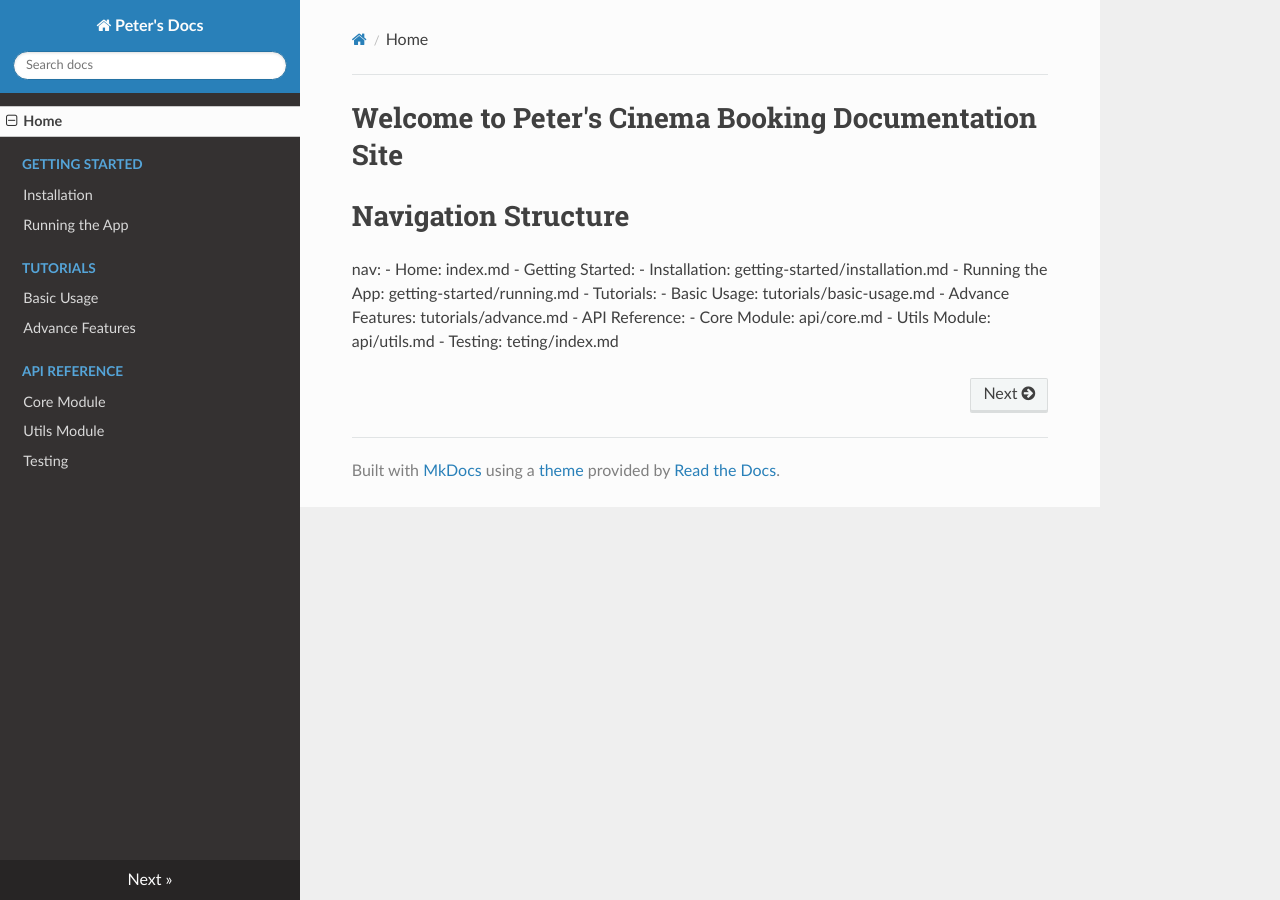
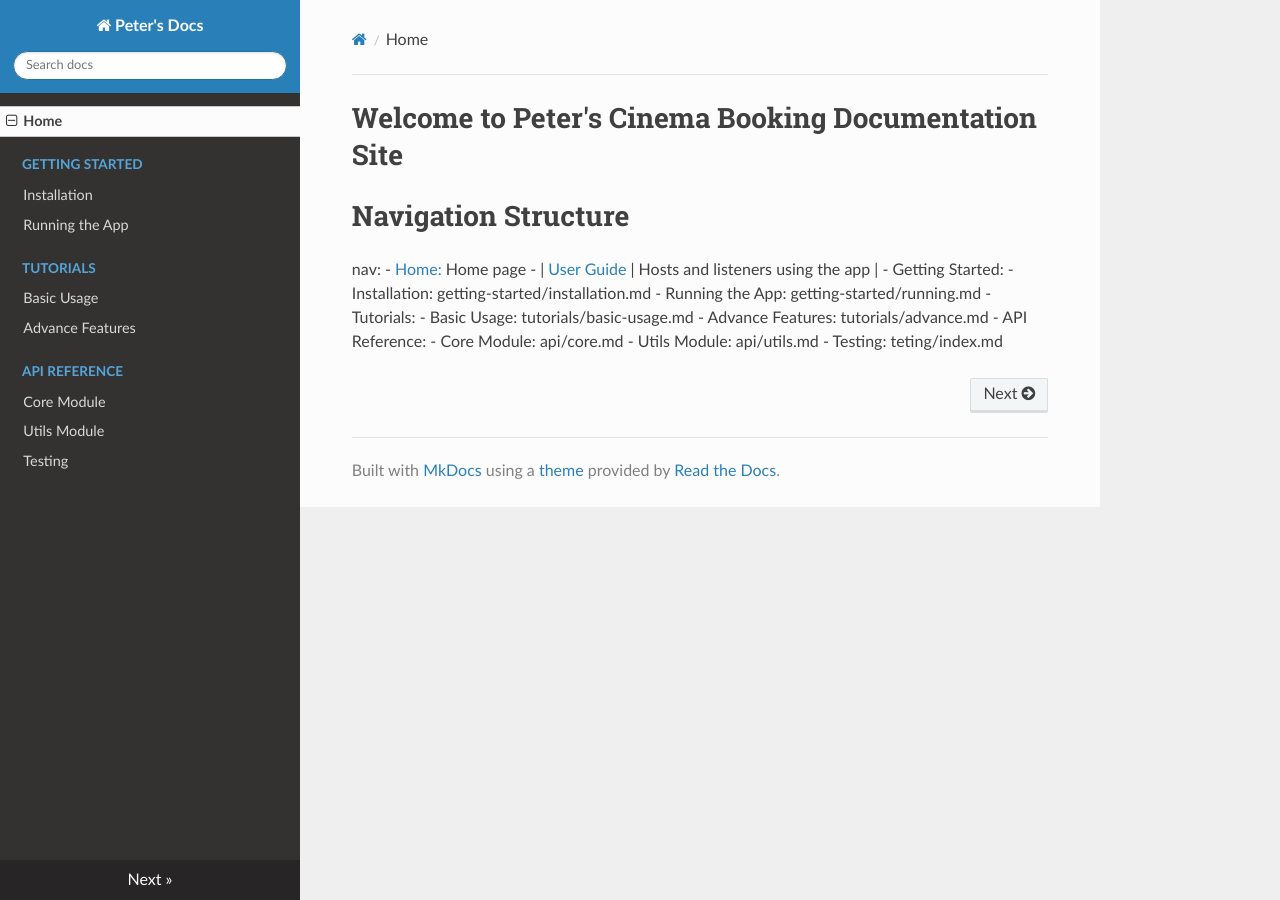
Before and after one commit to goslingp/lab_4_cinema_booking, an MkDocs documentation site: the page built from docs/index.md, in a window 1280 px wide. Built offline with MkDocs 1.6.1, drawn with Linux system fonts in a browser that asks for light colours; nearby versions of some CDN libraries.

Commit message:
Update navigation structure in documentation

```diff
--- a/docs/index.md
+++ b/docs/index.md
@@ -2,7 +2,8 @@
 
 # Navigation Structure
 nav:
-  - Home: index.md
+  - [Home:](index.md) Home page
+  - | [User Guide](user-guide.md) | Hosts and listeners using the app |
   - Getting Started:
     - Installation: getting-started/installation.md
     - Running the App: getting-started/running.md
```
